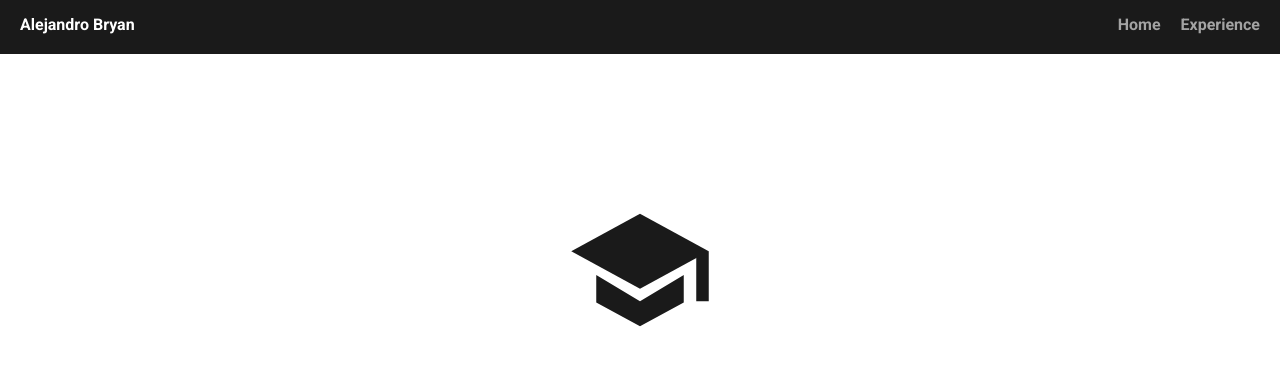
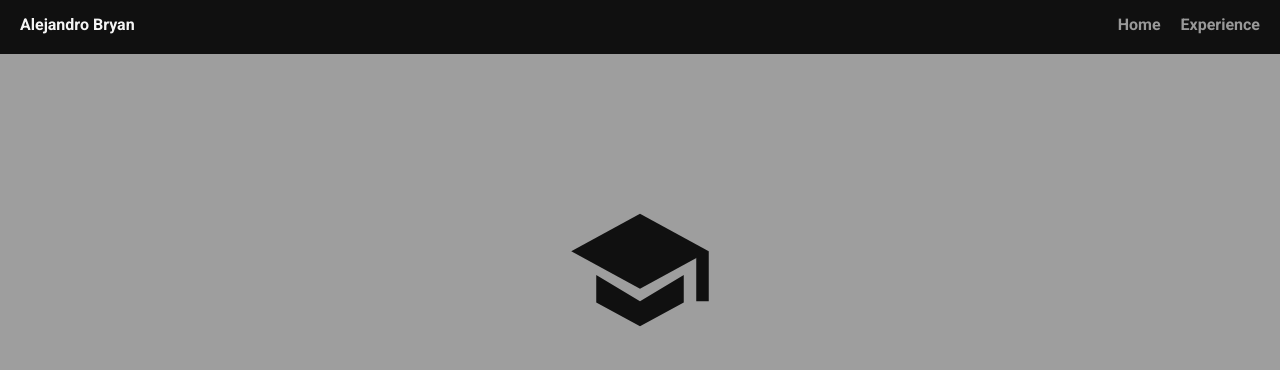
Before and after one commit to AlejandroBryan/techdegree-project-1, a plain HTML site: page experience.html in a window 1280 px wide. Shown: the top 370 px of the page. Drawn offline with Linux system fonts and the light colour scheme; the site is published under a folder, as on GitHub Pages, so addresses that start at the root find nothing; a web font is replaced by a local one.

Commit message:
Update experience.html

```diff
--- a/experience.html
+++ b/experience.html
@@ -20,7 +20,7 @@
 			text-align: center;
 			font-family: 'Roboto', sans-serif;
 			color: #222;
-			background: url(/images/lanscape2.jpg) no-repeat;
+			background: url("images/lanscape2.jpg") no-repeat;
 			background-size: cover;
 			opacity: 0.9;
 		}
```
